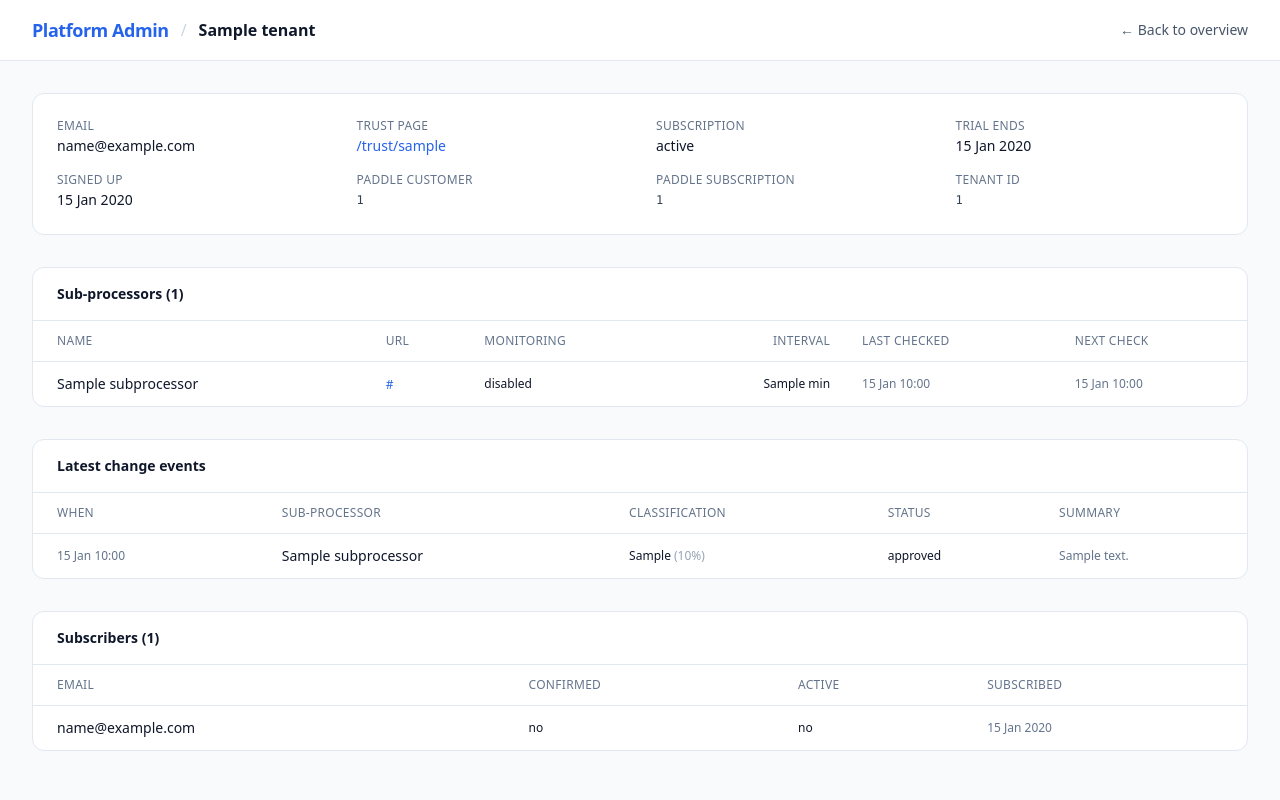
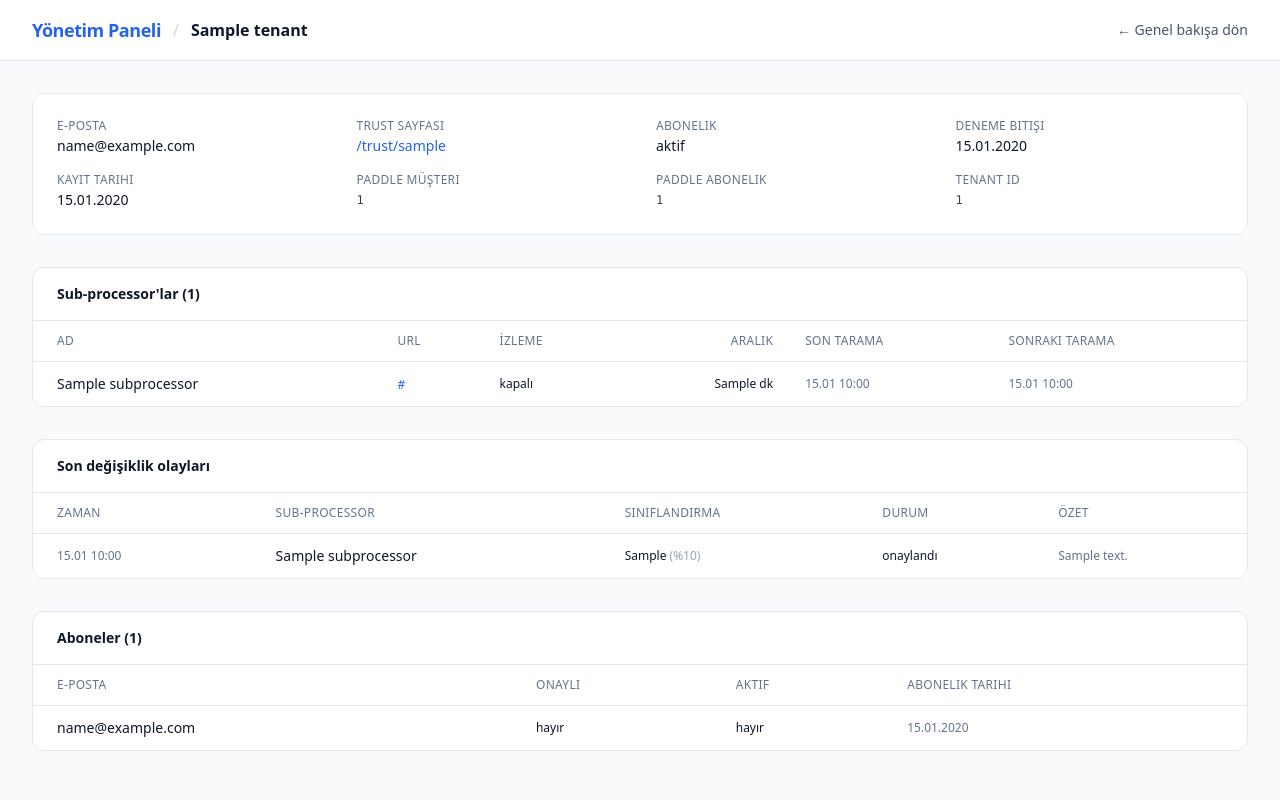
Before and after one commit to flanagans1989/truthpage, a FastAPI app: template templates/admin_tenant.html in a window 1280 px wide. Run offline with FastAPI, Linux system fonts and the light colour scheme; the template is opened without the code that fills it: most values are stand-ins (such as "Sample title", 1, 10 or a date in 2020); parts of the project's set-up code (start-up, migrations or seed data) failed here and were passed over.

Commit message:
Translate admin panel to Turkish
The /admin panel is operator-facing only; UI strings, chart legends,
status labels, and date formats (dd.mm.yyyy) are now Turkish. The
tenant-facing dashboard and public pages stay in English.

Co-Authored-By: Claude Fable 5 <noreply@anthropic.com>
Claude-Session: https://claude.ai/code/session_01Dg4dyUfLPmPz334qkgHEFP

```diff
--- a/templates/admin_tenant.html
+++ b/templates/admin_tenant.html
@@ -1,17 +1,31 @@
 {% extends "base.html" %}
 
-{% block title %}{{ tenant.name }} — Platform Admin{% endblock %}
+{% block title %}{{ tenant.name }} — Yönetim Paneli{% endblock %}
+
+{% set STATUS_TR = {
+    "active": "aktif",
+    "trialing": "deneme",
+    "past_due": "ödeme gecikti",
+    "canceled": "iptal",
+    "unpaid": "ödenmedi",
+} %}
+{% set EVENT_STATUS_TR = {
+    "auto_published": "otomatik yayın",
+    "approved": "onaylandı",
+    "pending_review": "incelemede",
+    "rejected": "reddedildi",
+} %}
 
 {% block content %}
 <div class="min-h-screen bg-slate-50">
 
     <header class="bg-white border-b border-slate-200 px-8 py-4 flex items-center justify-between">
         <div class="flex items-center gap-3">
-            <a href="/admin" class="text-blue-600 font-bold text-lg tracking-tight hover:underline">Platform Admin</a>
+            <a href="/admin" class="text-blue-600 font-bold text-lg tracking-tight hover:underline">Yönetim Paneli</a>
             <span class="text-slate-300">/</span>
             <h1 class="text-base font-semibold text-slate-900">{{ tenant.name }}</h1>
         </div>
-        <a href="/admin" class="text-sm text-slate-600 hover:text-slate-900 font-medium">← Back to overview</a>
+        <a href="/admin" class="text-sm text-slate-600 hover:text-slate-900 font-medium">← Genel bakışa dön</a>
     </header>
 
     <main class="max-w-7xl mx-auto px-8 py-8 space-y-8">
@@ -19,31 +33,31 @@
         <!-- Tenant facts -->
         <section class="bg-white rounded-xl border border-slate-200 p-6 grid grid-cols-2 md:grid-cols-4 gap-x-8 gap-y-4 text-sm">
             <div>
-                <p class="text-xs text-slate-500 uppercase tracking-wide">Email</p>
+                <p class="text-xs text-slate-500 uppercase tracking-wide">E-posta</p>
                 <p class="font-medium text-slate-900 mt-0.5">{{ tenant.email or "—" }}</p>
             </div>
             <div>
-                <p class="text-xs text-slate-500 uppercase tracking-wide">Trust page</p>
+                <p class="text-xs text-slate-500 uppercase tracking-wide">Trust sayfası</p>
                 <p class="mt-0.5"><a href="/trust/{{ tenant.slug }}" target="_blank" class="text-blue-600 hover:underline">/trust/{{ tenant.slug }}</a></p>
             </div>
             <div>
-                <p class="text-xs text-slate-500 uppercase tracking-wide">Subscription</p>
-                <p class="font-medium text-slate-900 mt-0.5">{{ tenant.subscription_status }}{% if tenant.trial_expired %} <span class="text-amber-600 text-xs">(trial expired)</span>{% endif %}</p>
+                <p class="text-xs text-slate-500 uppercase tracking-wide">Abonelik</p>
+                <p class="font-medium text-slate-900 mt-0.5">{{ STATUS_TR.get(tenant.subscription_status, tenant.subscription_status) }}{% if tenant.trial_expired %} <span class="text-amber-600 text-xs">(deneme süresi doldu)</span>{% endif %}</p>
             </div>
             <div>
-                <p class="text-xs text-slate-500 uppercase tracking-wide">Trial ends</p>
-                <p class="font-medium text-slate-900 mt-0.5">{{ tenant.trial_ends_at.strftime("%d %b %Y") if tenant.trial_ends_at else "—" }}</p>
+                <p class="text-xs text-slate-500 uppercase tracking-wide">Deneme bitişi</p>
+                <p class="font-medium text-slate-900 mt-0.5">{{ tenant.trial_ends_at.strftime("%d.%m.%Y") if tenant.trial_ends_at else "—" }}</p>
             </div>
             <div>
-                <p class="text-xs text-slate-500 uppercase tracking-wide">Signed up</p>
-                <p class="font-medium text-slate-900 mt-0.5">{{ tenant.created_at.strftime("%d %b %Y") }}</p>
+                <p class="text-xs text-slate-500 uppercase tracking-wide">Kayıt tarihi</p>
+                <p class="font-medium text-slate-900 mt-0.5">{{ tenant.created_at.strftime("%d.%m.%Y") }}</p>
             </div>
             <div>
-                <p class="text-xs text-slate-500 uppercase tracking-wide">Paddle customer</p>
+                <p class="text-xs text-slate-500 uppercase tracking-wide">Paddle müşteri</p>
                 <p class="font-mono text-xs text-slate-700 mt-1">{{ tenant.paddle_customer_id or "—" }}</p>
             </div>
             <div>
-                <p class="text-xs text-slate-500 uppercase tracking-wide">Paddle subscription</p>
+                <p class="text-xs text-slate-500 uppercase tracking-wide">Paddle abonelik</p>
                 <p class="font-mono text-xs text-slate-700 mt-1">{{ tenant.paddle_subscription_id or "—" }}</p>
             </div>
             <div>
@@ -55,32 +69,32 @@
         <!-- Sub-processors -->
         <section class="bg-white rounded-xl border border-slate-200 overflow-hidden">
             <div class="px-6 py-4 border-b border-slate-200">
-                <h2 class="text-sm font-semibold text-slate-900">Sub-processors ({{ subprocessors | length }})</h2>
+                <h2 class="text-sm font-semibold text-slate-900">Sub-processor'lar ({{ subprocessors | length }})</h2>
             </div>
             <div class="overflow-x-auto">
                 <table class="w-full text-sm">
                     <thead>
                         <tr class="text-left text-xs text-slate-500 uppercase tracking-wide border-b border-slate-200">
-                            <th class="px-6 py-3 font-medium">Name</th>
+                            <th class="px-6 py-3 font-medium">Ad</th>
                             <th class="px-4 py-3 font-medium">URL</th>
-                            <th class="px-4 py-3 font-medium">Monitoring</th>
-                            <th class="px-4 py-3 font-medium text-right">Interval</th>
-                            <th class="px-4 py-3 font-medium">Last checked</th>
-                            <th class="px-4 py-3 font-medium">Next check</th>
+                            <th class="px-4 py-3 font-medium">İzleme</th>
+                            <th class="px-4 py-3 font-medium text-right">Aralık</th>
+                            <th class="px-4 py-3 font-medium">Son tarama</th>
+                            <th class="px-4 py-3 font-medium">Sonraki tarama</th>
                         </tr>
                     </thead>
                     <tbody class="divide-y divide-slate-100">
                         {% for sp in subprocessors %}
                         <tr class="hover:bg-slate-50">
-                            <td class="px-6 py-3 font-medium text-slate-900">{{ sp.name }}{% if sp.requires_browser %} <span class="text-xs text-slate-400">(browser)</span>{% endif %}</td>
+                            <td class="px-6 py-3 font-medium text-slate-900">{{ sp.name }}{% if sp.requires_browser %} <span class="text-xs text-slate-400">(tarayıcı)</span>{% endif %}</td>
                             <td class="px-4 py-3 max-w-xs truncate"><a href="{{ sp.monitored_url }}" target="_blank" rel="noopener" class="text-blue-600 hover:underline text-xs">{{ sp.monitored_url }}</a></td>
-                            <td class="px-4 py-3 text-xs">{{ "enabled" if sp.monitoring_enabled else "disabled" }}</td>
-                            <td class="px-4 py-3 text-right tabular-nums text-xs">{{ sp.check_interval_minutes }} min</td>
-                            <td class="px-4 py-3 text-xs text-slate-500">{{ sp.last_checked_at.strftime("%d %b %H:%M") if sp.last_checked_at else "never" }}</td>
-                            <td class="px-4 py-3 text-xs text-slate-500">{{ sp.next_check_at.strftime("%d %b %H:%M") if sp.next_check_at else "—" }}</td>
+                            <td class="px-4 py-3 text-xs">{{ "etkin" if sp.monitoring_enabled else "kapalı" }}</td>
+                            <td class="px-4 py-3 text-right tabular-nums text-xs">{{ sp.check_interval_minutes }} dk</td>
+                            <td class="px-4 py-3 text-xs text-slate-500">{{ sp.last_checked_at.strftime("%d.%m %H:%M") if sp.last_checked_at else "hiç" }}</td>
+                            <td class="px-4 py-3 text-xs text-slate-500">{{ sp.next_check_at.strftime("%d.%m %H:%M") if sp.next_check_at else "—" }}</td>
                         </tr>
                         {% else %}
-                        <tr><td colspan="6" class="px-6 py-8 text-center text-slate-400">No sub-processors.</td></tr>
+                        <tr><td colspan="6" class="px-6 py-8 text-center text-slate-400">Sub-processor yok.</td></tr>
                         {% endfor %}
                     </tbody>
                 </table>
@@ -90,30 +104,30 @@
         <!-- Change events -->
         <section class="bg-white rounded-xl border border-slate-200 overflow-hidden">
             <div class="px-6 py-4 border-b border-slate-200">
-                <h2 class="text-sm font-semibold text-slate-900">Latest change events</h2>
+                <h2 class="text-sm font-semibold text-slate-900">Son değişiklik olayları</h2>
             </div>
             <div class="overflow-x-auto">
                 <table class="w-full text-sm">
                     <thead>
                         <tr class="text-left text-xs text-slate-500 uppercase tracking-wide border-b border-slate-200">
-                            <th class="px-6 py-3 font-medium">When</th>
+                            <th class="px-6 py-3 font-medium">Zaman</th>
                             <th class="px-4 py-3 font-medium">Sub-processor</th>
-                            <th class="px-4 py-3 font-medium">Classification</th>
-                            <th class="px-4 py-3 font-medium">Status</th>
-                            <th class="px-4 py-3 font-medium">Summary</th>
+                            <th class="px-4 py-3 font-medium">Sınıflandırma</th>
+                            <th class="px-4 py-3 font-medium">Durum</th>
+                            <th class="px-4 py-3 font-medium">Özet</th>
                         </tr>
                     </thead>
                     <tbody class="divide-y divide-slate-100">
                         {% for ev in events %}
                         <tr class="hover:bg-slate-50">
-                            <td class="px-6 py-3 text-slate-500 text-xs whitespace-nowrap">{{ ev.created_at.strftime("%d %b %H:%M") }}</td>
+                            <td class="px-6 py-3 text-slate-500 text-xs whitespace-nowrap">{{ ev.created_at.strftime("%d.%m %H:%M") }}</td>
                             <td class="px-4 py-3">{{ ev.subprocessor.name }}</td>
-                            <td class="px-4 py-3 text-xs">{{ ev.llm_classification or "—" }}{% if ev.llm_confidence is not none %} <span class="text-slate-400">({{ (ev.llm_confidence * 100) | round | int }}%)</span>{% endif %}</td>
-                            <td class="px-4 py-3 text-xs">{{ ev.status }}</td>
+                            <td class="px-4 py-3 text-xs">{{ ev.llm_classification or "—" }}{% if ev.llm_confidence is not none %} <span class="text-slate-400">(%{{ (ev.llm_confidence * 100) | round | int }})</span>{% endif %}</td>
+                            <td class="px-4 py-3 text-xs">{{ EVENT_STATUS_TR.get(ev.status, ev.status) }}</td>
                             <td class="px-4 py-3 text-xs text-slate-500 max-w-md truncate">{{ ev.llm_summary or "—" }}</td>
                         </tr>
                         {% else %}
-                        <tr><td colspan="5" class="px-6 py-8 text-center text-slate-400">No change events.</td></tr>
+                        <tr><td colspan="5" class="px-6 py-8 text-center text-slate-400">Değişiklik olayı yok.</td></tr>
                         {% endfor %}
                     </tbody>
                 </table>
@@ -123,28 +137,28 @@
         <!-- Subscribers -->
         <section class="bg-white rounded-xl border border-slate-200 overflow-hidden">
             <div class="px-6 py-4 border-b border-slate-200">
-                <h2 class="text-sm font-semibold text-slate-900">Subscribers ({{ subscribers | length }})</h2>
+                <h2 class="text-sm font-semibold text-slate-900">Aboneler ({{ subscribers | length }})</h2>
             </div>
             <div class="overflow-x-auto">
                 <table class="w-full text-sm">
                     <thead>
                         <tr class="text-left text-xs text-slate-500 uppercase tracking-wide border-b border-slate-200">
-                            <th class="px-6 py-3 font-medium">Email</th>
-                            <th class="px-4 py-3 font-medium">Confirmed</th>
-                            <th class="px-4 py-3 font-medium">Active</th>
-                            <th class="px-4 py-3 font-medium">Subscribed</th>
+                            <th class="px-6 py-3 font-medium">E-posta</th>
+                            <th class="px-4 py-3 font-medium">Onaylı</th>
+                            <th class="px-4 py-3 font-medium">Aktif</th>
+                            <th class="px-4 py-3 font-medium">Abonelik tarihi</th>
                         </tr>
                     </thead>
                     <tbody class="divide-y divide-slate-100">
                         {% for sub in subscribers %}
                         <tr class="hover:bg-slate-50">
                             <td class="px-6 py-3">{{ sub.email }}</td>
-                            <td class="px-4 py-3 text-xs">{{ "yes" if sub.confirmed else "no" }}</td>
-                            <td class="px-4 py-3 text-xs">{{ "yes" if sub.is_active else "no" }}</td>
-                            <td class="px-4 py-3 text-xs text-slate-500">{{ sub.created_at.strftime("%d %b %Y") }}</td>
+                            <td class="px-4 py-3 text-xs">{{ "evet" if sub.confirmed else "hayır" }}</td>
+                            <td class="px-4 py-3 text-xs">{{ "evet" if sub.is_active else "hayır" }}</td>
+                            <td class="px-4 py-3 text-xs text-slate-500">{{ sub.created_at.strftime("%d.%m.%Y") }}</td>
                         </tr>
                         {% else %}
-                        <tr><td colspan="4" class="px-6 py-8 text-center text-slate-400">No subscribers.</td></tr>
+                        <tr><td colspan="4" class="px-6 py-8 text-center text-slate-400">Abone yok.</td></tr>
                         {% endfor %}
                     </tbody>
                 </table>
--- a/templates/dashboard.html
+++ b/templates/dashboard.html
@@ -51,7 +51,7 @@
                     <path stroke-linecap="round" stroke-linejoin="round" stroke-width="2"
                           d="M9 19v-6a2 2 0 00-2-2H5a2 2 0 00-2 2v6a2 2 0 002 2h2a2 2 0 002-2zm0 0V9a2 2 0 012-2h2a2 2 0 012 2v10m-6 0a2 2 0 002 2h2a2 2 0 002-2m0 0V5a2 2 0 012-2h2a2 2 0 012 2v14a2 2 0 01-2 2h-2a2 2 0 01-2-2z"/>
                 </svg>
-                Platform Admin
+                Yönetim Paneli
             </a>
             {% endif %}
         </nav>
```
Also changed, not shown: app/services/admin_stats.py (+6 -6 lines), templates/admin.html (+57 -43 lines), tests/test_admin.py (+1 -1 lines).
